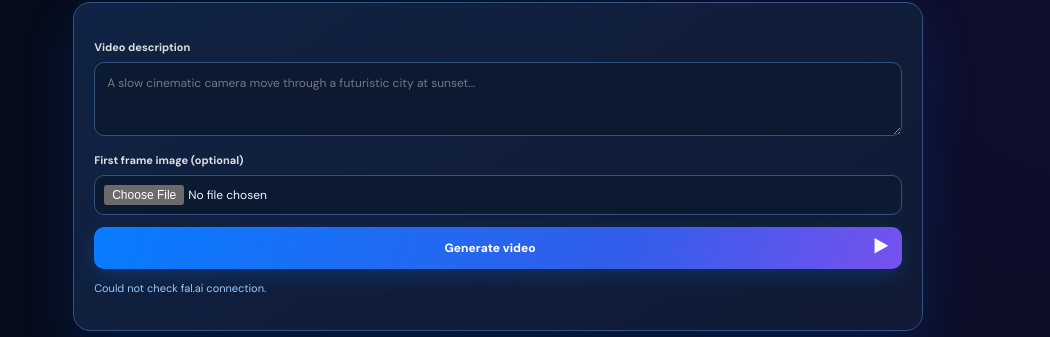
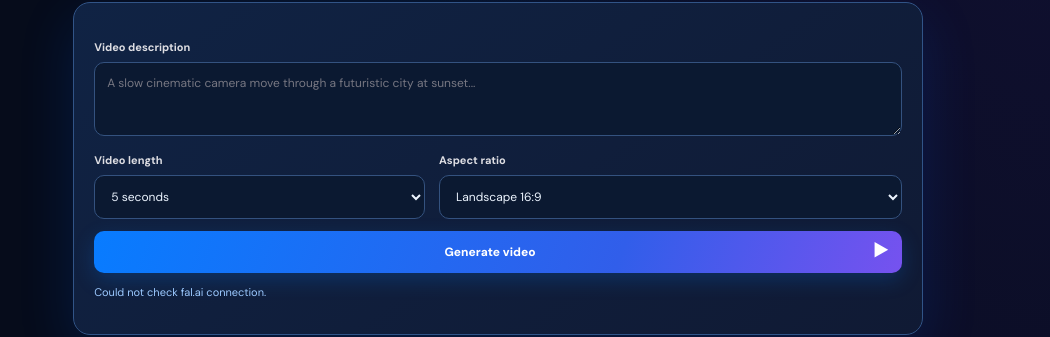
Before and after one commit to editmaster121472-create/data-detective, a plain HTML site: page templates/index.html in a window 1280 px wide. Shown: the part 2200-2537 px from the top of the page, without its empty margins (230-1280 px from the left). Drawn offline with Linux system fonts and the light colour scheme; no server answers.

Commit message:
Add video duration and aspect ratio controls

```diff
--- a/templates/index.html
+++ b/templates/index.html
@@ -103,7 +103,7 @@
   <div class="creative-panel">
     <label class="field-label" for="videoPrompt">Video description</label>
     <textarea id="videoPrompt" rows="3" maxlength="1200" placeholder="A slow cinematic camera move through a futuristic city at sunset..."></textarea>
-    <label class="field-label" for="videoReference">First frame image (optional)</label><input id="videoReference" type="file" accept="image/png,image/jpeg,image/webp">
+    <div class="creative-options"><div><label class="field-label" for="videoDuration">Video length</label><select id="videoDuration"><option value="5">5 seconds</option><option value="8">8 seconds</option><option value="10">10 seconds</option><option value="15">15 seconds</option></select></div><div><label class="field-label" for="videoRatio">Aspect ratio</label><select id="videoRatio"><option value="16:9">Landscape 16:9</option><option value="9:16">Portrait 9:16</option><option value="1:1">Square 1:1</option><option value="4:3">Classic 4:3</option><option value="3:4">Portrait 3:4</option></select></div></div>
     <button class="analyze-button" id="generateVideo" type="button">Generate video <span>▶</span></button>
     <p class="creative-status" id="videoStatus" aria-live="polite">Checking video service…</p><div class="creative-result" id="videoResult"></div>
   </div>
```
